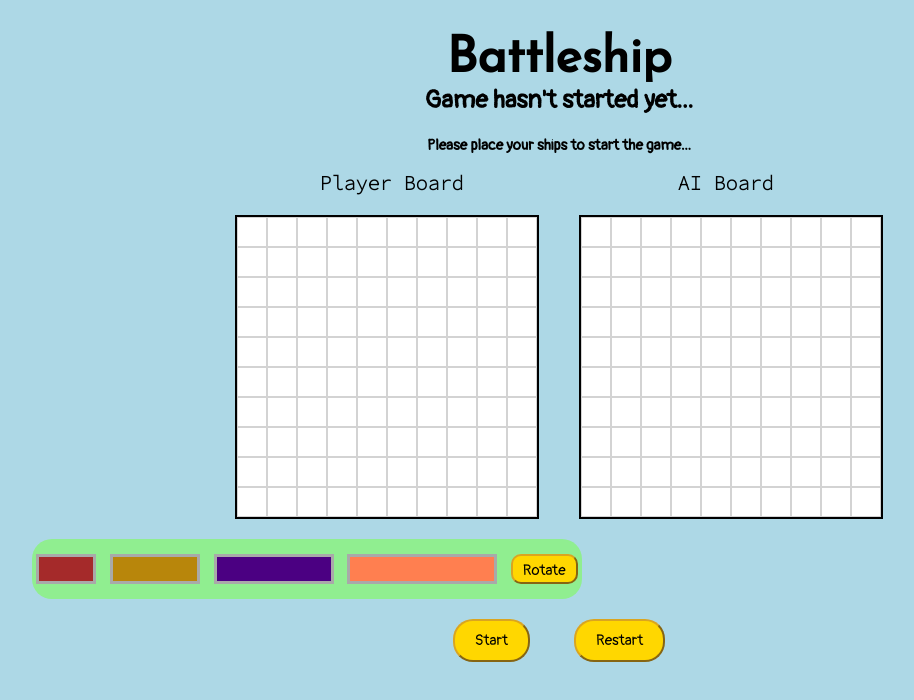
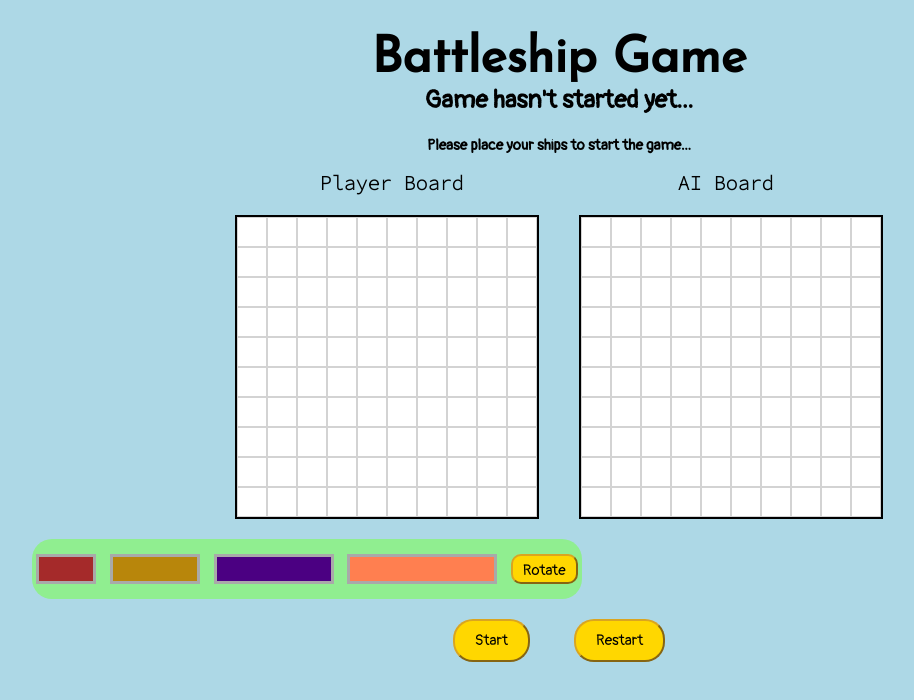
Before and after one commit to William0987/Battleship-Game, a plain HTML site: page index.html in a window 1280 px wide. Shown: the whole page, without its empty margins (81-995 px from the left). Drawn offline with Linux system fonts and the light colour scheme; a web font is replaced by a local one.

Commit message:
update on images on the README.md file

```diff
--- a/index.html
+++ b/index.html
@@ -10,7 +10,7 @@
     <title>Battleship-Game</title>
 </head>
 <body>
-    <h1>Battleship</h1>
+    <h1>Battleship Game</h1>
     <h2 class="turnIndicator" id="turnIndicator">Game hasn't started yet...</h2>
     <h3 class="placeShipsWarn" id="placeShipsWarn">Please place your ships to start the game...</h3>
     <h3 class="boardName" id="playerBoardName">Player Board</h3>
```
Also changed, not shown: 1 other file.
